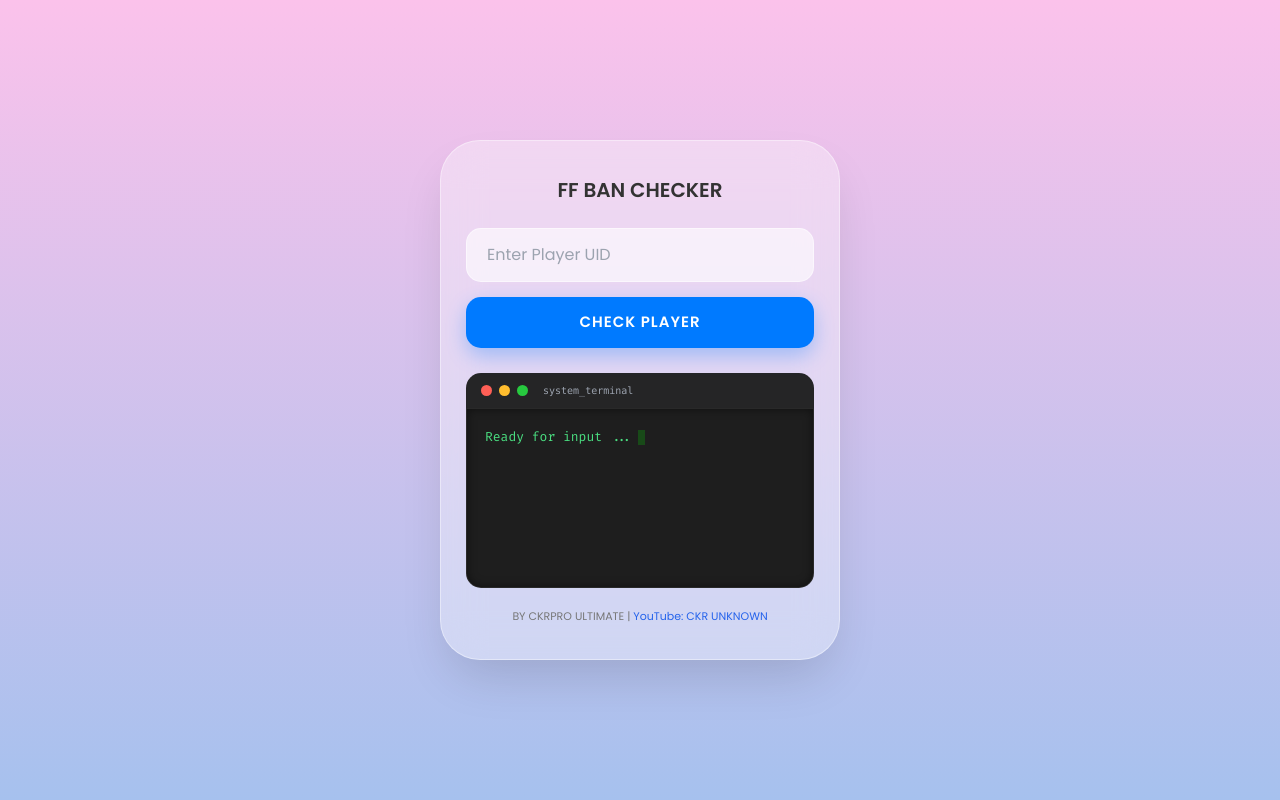
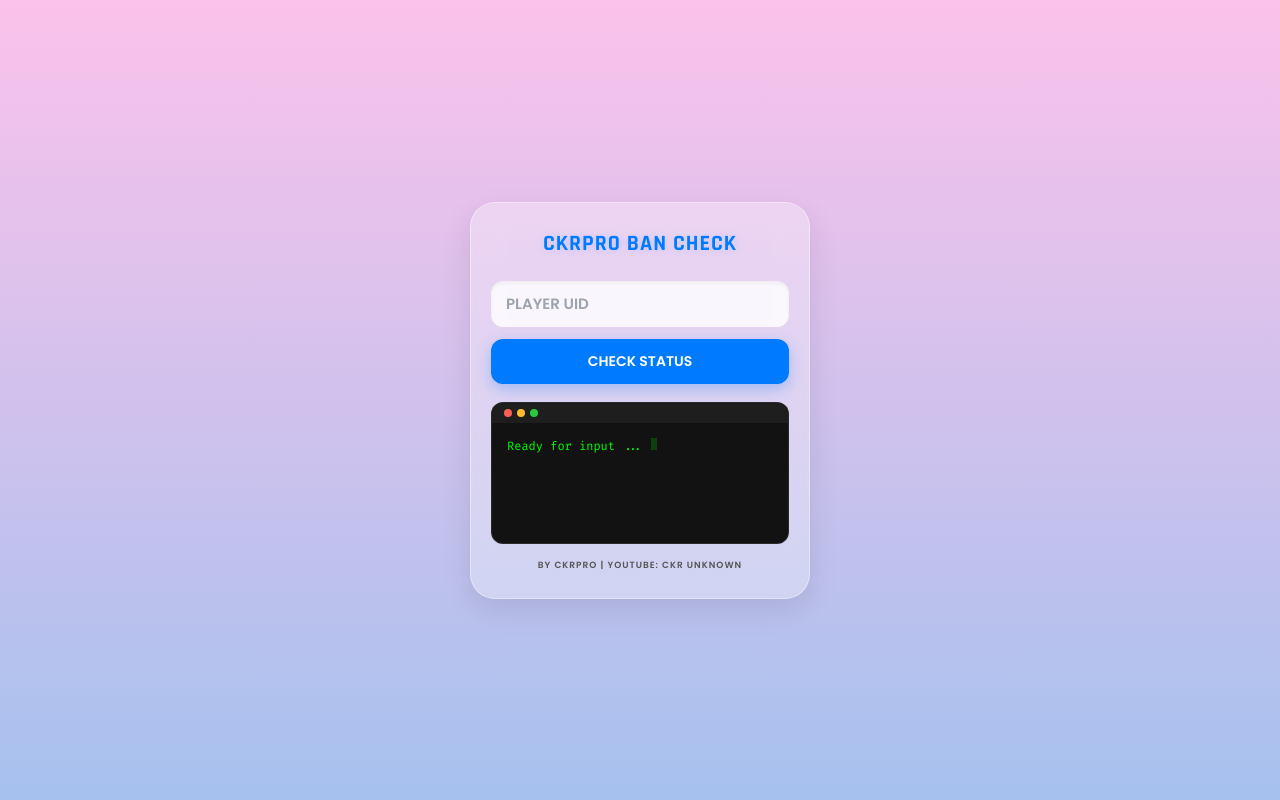
Before and after one commit to CKR11111/Ff-ban-check-web, a Python web app: template templates/index.html in a window 1280 px wide. Run offline with Jinja, Linux system fonts and the light colour scheme; the template is opened without the code that fills it, so the values that code supplies are empty; some libraries are stand-ins or nearby versions.

Commit message:
Add files via upload

```diff
--- a/templates/index.html
+++ b/templates/index.html
@@ -3,10 +3,10 @@
 <head>
     <meta charset="UTF-8">
     <meta name="viewport" content="width=device-width, initial-scale=1.0">
-    <title>FF ID BAN CHECKER | CKRPRO</title>
+    <title>CKRPRO BAN CHECK</title>
     <script src="https://cdn.tailwindcss.com"></script>
     <style>
-        @import url('https://fonts.googleapis.com/css2?family=Poppins:wght@300;400;600&family=Fira+Code:wght@400;500&display=swap');
+        @import url('https://fonts.googleapis.com/css2?family=Rajdhani:wght@700&family=Poppins:wght@400;600&family=Fira+Code&display=swap');
 
         body {
             background: linear-gradient(180deg, #fbc2eb 0%, #a6c1ee 100%);
@@ -16,190 +16,167 @@
             justify-content: center;
             font-family: 'Poppins', sans-serif;
             margin: 0;
-            overflow: hidden;
+            padding: 10px;
         }
 
-        /* तस्बिरको जस्तै मुख्य Glass Card */
-        .glass-card {
-            background: rgba(255, 255, 255, 0.35);
-            backdrop-filter: blur(20px);
-            -webkit-backdrop-filter: blur(20px);
-            border-radius: 40px;
-            padding: 35px 25px;
-            width: 90%;
-            max-width: 400px;
+        /* सानो र चिटिक्क कार्ड */
+        .compact-card {
+            background: rgba(255, 255, 255, 0.3);
+            backdrop-filter: blur(15px);
+            border-radius: 25px;
+            padding: 25px 20px;
+            width: 100%;
+            max-width: 340px;
             border: 1px solid rgba(255, 255, 255, 0.4);
-            box-shadow: 0 25px 50px -12px rgba(0, 0, 0, 0.15);
+            box-shadow: 0 10px 30px rgba(0, 0, 0, 0.1);
             text-align: center;
-            animation: fadeIn 0.8s ease-out;
         }
 
-        @keyframes fadeIn {
-            from { opacity: 0; transform: translateY(20px); }
-            to { opacity: 1; transform: translateY(0); }
+        /* Banner Style */
+        .banner {
+            font-family: 'Rajdhani', sans-serif;
+            font-size: 22px;
+            font-weight: 800;
+            color: #007AFF;
+            text-transform: uppercase;
+            letter-spacing: 1px;
+            margin-bottom: 20px;
+            text-shadow: 1px 1px 10px rgba(0, 122, 255, 0.2);
         }
 
-        /* Input Field - Soft & Clean */
         .input-box {
-            background: rgba(255, 255, 255, 0.6);
-            border: 1px solid rgba(255, 255, 255, 0.5);
-            border-radius: 15px;
-            padding: 14px 20px;
+            background: rgba(255, 255, 255, 0.8);
+            border: none;
+            border-radius: 12px;
+            padding: 12px 15px;
             width: 100%;
-            margin-bottom: 15px;
-            color: #444;
-            font-size: 16px;
+            font-size: 15px;
+            font-weight: 600;
             outline: none;
-            transition: 0.3s;
+            margin-bottom: 12px;
+            box-shadow: inset 0 2px 4px rgba(0,0,0,0.05);
         }
 
-        .input-box:focus {
-            background: rgba(255, 255, 255, 0.9);
-            box-shadow: 0 0 15px rgba(0, 122, 255, 0.2);
-        }
-
-        /* Blue Button - Exact like your Image */
         .check-btn {
             background: #007AFF;
             color: white;
-            border: none;
-            border-radius: 15px;
-            padding: 14px;
+            border-radius: 12px;
+            padding: 12px;
             width: 100%;
-            font-weight: 600;
-            font-size: 15px;
-            letter-spacing: 1px;
-            cursor: pointer;
-            transition: 0.4s;
-            box-shadow: 0 8px 20px rgba(0, 122, 255, 0.3);
+            font-weight: bold;
+            font-size: 14px;
+            text-transform: uppercase;
+            transition: 0.2s;
+            box-shadow: 0 5px 15px rgba(0, 122, 255, 0.3);
         }
 
-        .check-btn:hover {
-            background: #0063ce;
-            box-shadow: 0 10px 25px rgba(0, 122, 255, 0.4);
+        .check-btn:active { transform: scale(0.96); }
+
+        /* Compact Terminal */
+        .terminal {
+            background: #121212;
+            border-radius: 12px;
+            margin-top: 18px;
+            overflow: hidden;
+            border: 1px solid rgba(255,255,255,0.1);
         }
 
-        .check-btn:active {
-            transform: scale(0.96);
+        .term-head {
+            background: #1e1e1e;
+            padding: 6px 12px;
+            display: flex;
+            gap: 5px;
         }
 
-        /* Terminal Styling */
-        .terminal-header {
-            background: #252526;
-            border-top-left-radius: 15px;
-            border-top-right-radius: 15px;
-            padding: 10px 15px;
-            display: flex;
-            gap: 7px;
-            margin-top: 25px;
-            align-items: center;
-        }
+        .dot { width: 8px; height: 8px; border-radius: 50%; }
+        .red { background: #ff5f56; } .yellow { background: #ffbd2e; } .green { background: #27c93f; }
 
-        .dot { width: 11px; height: 11px; border-radius: 50%; }
-        .red { background: #ff5f56; }
-        .yellow { background: #ffbd2e; }
-        .green { background: #27c93f; }
-
-        .terminal-window {
-            background: #1e1e1e;
-            border-bottom-left-radius: 15px;
-            border-bottom-right-radius: 15px;
-            padding: 18px;
-            color: #d4d4d4;
+        .term-body {
+            padding: 15px;
+            color: #00ff00;
             font-family: 'Fira Code', monospace;
-            min-height: 180px;
+            min-height: 120px;
             text-align: left;
-            font-size: 13px;
-            line-height: 1.5;
-            box-shadow: inset 0 0 10px rgba(0,0,0,0.5);
-            border: 1px solid rgba(255,255,255,0.05);
+            font-size: 12px;
+            line-height: 1.4;
         }
 
         .cursor {
-            display: inline-block;
-            width: 7px;
-            height: 15px;
-            background: #00ff00;
-            margin-left: 5px;
-            animation: blink 0.8s infinite;
-            vertical-align: middle;
+            display: inline-block; width: 6px; height: 12px;
+            background: #00ff00; animation: blink 0.8s infinite;
         }
-
         @keyframes blink { 50% { opacity: 0; } }
 
-        .footer-text {
-            margin-top: 20px;
-            font-size: 11px;
-            color: #777;
-            font-weight: 500;
+        .footer {
+            font-size: 9px;
+            color: #555;
+            margin-top: 15px;
+            font-weight: 600;
+            letter-spacing: 1px;
         }
     </style>
 </head>
 <body>
 
-<div class="glass-card">
-    <h2 class="text-[#333] font-bold text-xl mb-6">FF BAN CHECKER</h2>
+<div class="compact-card">
+    <div class="banner">CKRPRO BAN CHECK</div>
 
-    <input type="number" id="player_id" class="input-box" placeholder="Enter Player UID" autocomplete="off">
+    <input type="number" id="uid" class="input-box" placeholder="PLAYER UID">
+    <button onclick="startScan()" class="check-btn">CHECK STATUS</button>
 
-    <button onclick="checkId()" class="check-btn">CHECK PLAYER</button>
-
-    <div class="terminal-header">
-        <div class="dot red"></div>
-        <div class="dot yellow"></div>
-        <div class="dot green"></div>
-        <span class="text-[10px] text-gray-400 ml-2 font-mono">system_terminal</span>
-    </div>
-    <div class="terminal-window" id="terminal_out">
-        <span class="text-green-400">Ready for input ...</span><span class="cursor"></span>
+    <div class="terminal">
+        <div class="term-head">
+            <div class="dot red"></div><div class="dot yellow"></div><div class="dot green"></div>
+        </div>
+        <div class="term-body" id="log">
+            Ready for input ... <span class="cursor"></span>
+        </div>
     </div>
 
-    <div class="footer-text">
-        BY CKRPRO ULTIMATE | <span class="text-blue-600">YouTube: CKR UNKNOWN</span>
+    <div class="footer">
+        BY CKRPRO | YOUTUBE: CKR UNKNOWN
     </div>
 </div>
 
 <script>
-    async function checkId() {
-        const uid = document.getElementById('player_id').value;
-        const out = document.getElementById('terminal_out');
+    async function startScan() {
+        const uid = document.getElementById('uid').value;
+        const log = document.getElementById('log');
 
-        if (!uid) {
-            out.innerHTML = '<span class="text-red-400">Error: Please enter UID first!</span>';
+        if(!uid) {
+            log.innerHTML = '<span class="text-red-400">> Error: Enter UID!</span>';
             return;
         }
 
-        // Loading Animation
-        out.innerHTML = `> Initiating scan...<br>> Targeting UID: ${uid}<br>> Fetching API status... <span class="cursor"></span>`;
+        log.innerHTML = `> Scanning ID: ${uid}...<br>> Connecting CKRPRO Server...<span class="cursor"></span>`;
 
         try {
-            // API Call
-            const response = await fetch(`https://amin-team-api.vercel.app/check_banned?player_id=${uid}`);
-            const data = await response.json();
+            const res = await fetch('/check', {
+                method: 'POST',
+                headers: {'Content-Type': 'application/json'},
+                body: JSON.stringify({player_id: uid})
+            });
+            const data = await res.json();
 
-            // नतिजा देखाउन अलिकति ढिलो गर्ने (Real जस्तो बनाउन)
             setTimeout(() => {
-                if(data.is_banned) {
-                    out.innerHTML = `
-                        <span class="text-blue-400">> Connection Success.</span><br>
-                        <span class="text-white">> Player ID: ${uid}</span><br>
-                        <span class="text-red-500 font-bold">> STATUS: BANNED ❌</span><br>
-                        <span class="text-gray-500">> Reason: Account Suspended.</span><br>
-                        <span class="text-yellow-400">> CKRPRO Scan Complete.</span>
+                if(data.is_banned !== undefined) {
+                    let status = data.is_banned ?
+                        '<span class="text-red-500 font-bold">BANNED ❌</span>' :
+                        '<span class="text-green-400 font-bold">SAFE ✅</span>';
+
+                    log.innerHTML = `
+                        > Result Found.<br>
+                        > ID: ${uid}<br>
+                        > STATUS: ${status}<br><br>
+                        > Process Done.
                     `;
                 } else {
-                    out.innerHTML = `
-                        <span class="text-blue-400">> Connection Success.</span><br>
-                        <span class="text-white">> Player ID: ${uid}</span><br>
-                        <span class="text-green-400 font-bold">> STATUS: SAFE / NO BAN ✅</span><br>
-                        <span class="text-gray-500">> Device: Verified.</span><br>
-                        <span class="text-yellow-400">> CKRPRO Scan Complete.</span>
-                    `;
+                    log.innerHTML = '<span class="text-red-400">> API Error: No Response.</span>';
                 }
-            }, 1500);
+            }, 1000);
 
-        } catch (err) {
-            out.innerHTML = '<span class="text-red-500">> SERVER ERROR: API Not Responding!</span>';
+        } catch(e) {
+            log.innerHTML = '<span class="text-red-400">> Connection Failed!</span>';
         }
     }
 </script>
```
